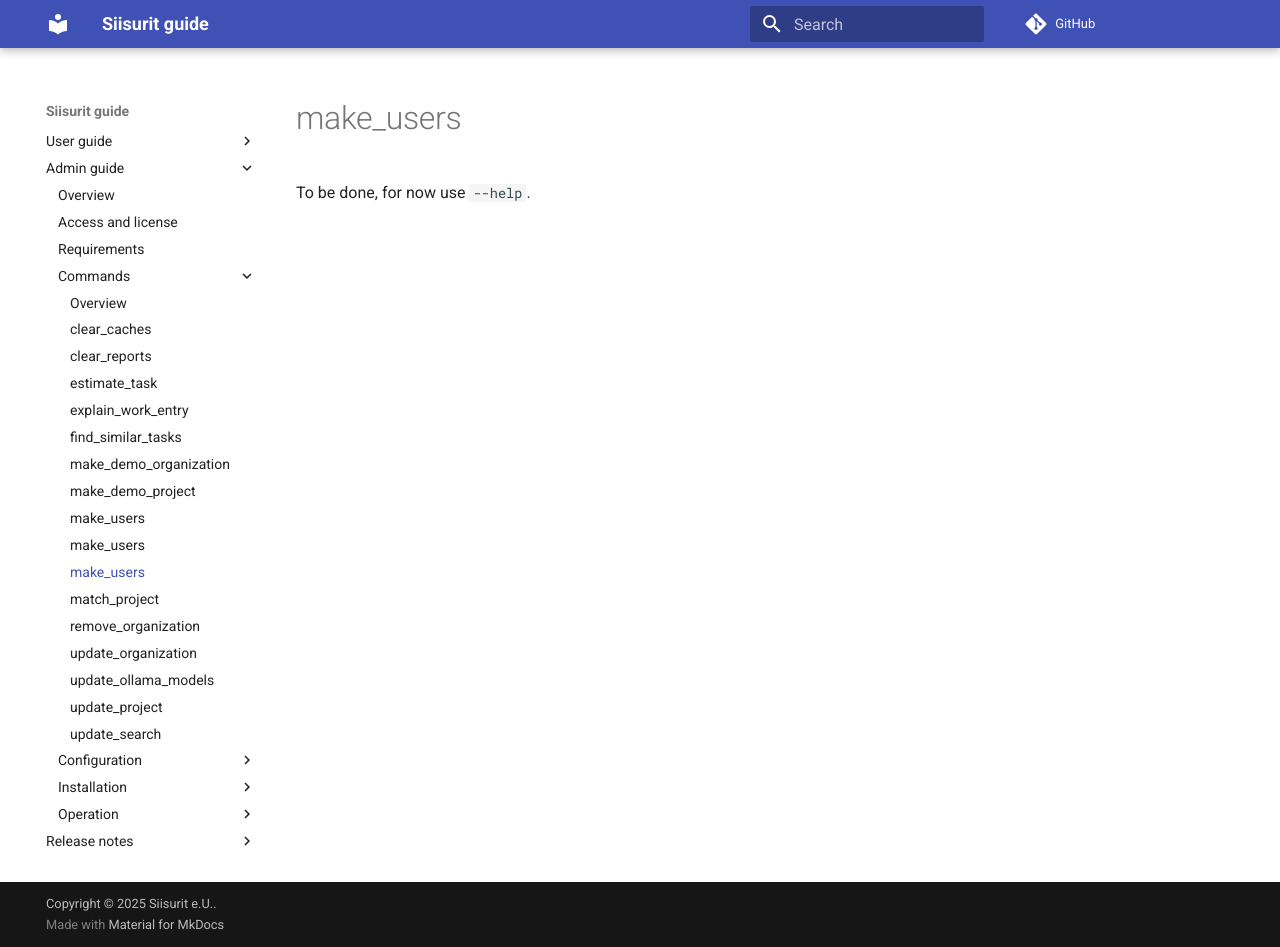
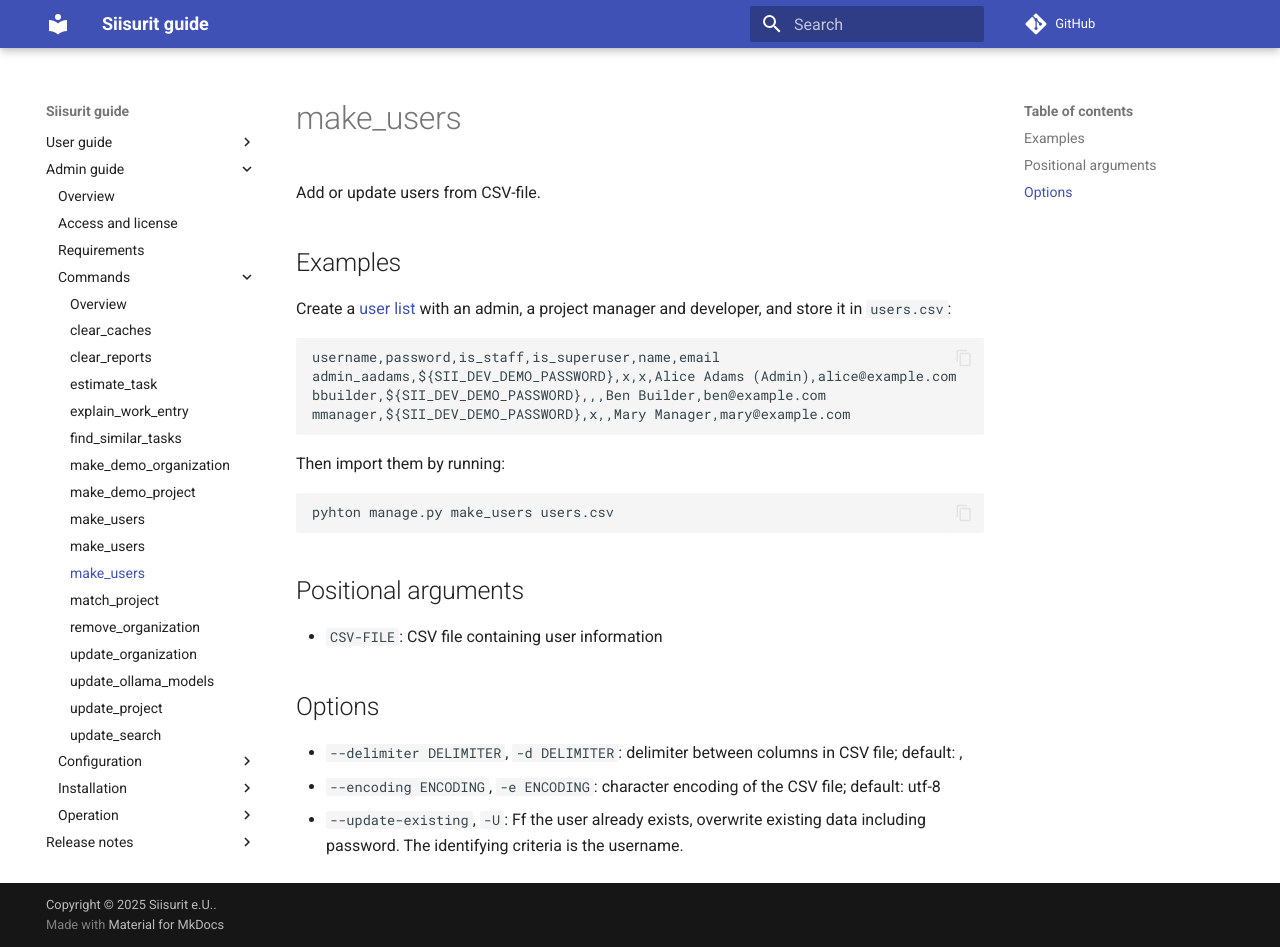
Before and after one commit to siisurit/siisurit_guide, an MkDocs documentation site: the page built from guide/admin/commands/make_users.md, in a window 1280 px wide and 947 px high. Built offline with MkDocs 1.6.1 and Material for MkDocs 9.7.7, drawn with Linux system fonts in a browser that asks for light colours; comment, search, counter and statistics services are not loaded.

Commit message:
#44 Improve documentation about make_users

````diff
--- a/.pre-commit-config.yaml
+++ b/.pre-commit-config.yaml
@@ -2,7 +2,7 @@ exclude: "^\\.idea"
 
 repos:
   - repo: https://github.com/astral-sh/ruff-pre-commit
-    rev: v0.15.1
+    rev: v0.15.8
     hooks:
       - id: ruff-format
       - id: ruff
--- a/guide/admin/commands/make_users.md
+++ b/guide/admin/commands/make_users.md
@@ -1,3 +1,30 @@
 # make_users
 
-To be done, for now use `--help`.
+Add or update users from CSV-file.
+
+## Examples
+
+Create a [user list](../configuration/user-list.md) with an admin, a project manager and developer, and store it in `users.csv`:
+
+```csv
+username,password,is_staff,is_superuser,name,email
+admin_aadams,${SII_DEV_DEMO_PASSWORD},x,x,Alice Adams (Admin),alice@example.com
+bbuilder,${SII_DEV_DEMO_PASSWORD},,,Ben Builder,ben@example.com
+mmanager,${SII_DEV_DEMO_PASSWORD},x,,Mary Manager,mary@example.com
+```
+
+Then import them by running:
+
+```bash
+pyhton manage.py make_users users.csv
+```
+
+## Positional arguments
+
+- `CSV-FILE`: CSV file containing user information
+
+## Options
+
+- `--delimiter DELIMITER`, `-d DELIMITER`: delimiter between columns in CSV file; default: ,
+- `--encoding ENCODING`, `-e ENCODING`: character encoding of the CSV file; default: utf-8
+- `--update-existing`, `-U`: Ff the user already exists, overwrite existing data including password. The identifying criteria is the username.
````
Also changed, not shown: guide/admin/commands/index.md (+2 -1 lines), guide/admin/configuration/user-list.md (+5 -5 lines), 1 other file.
